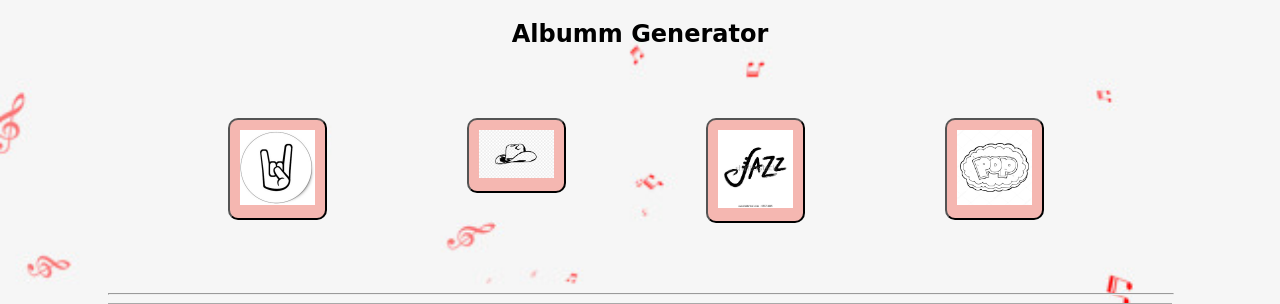
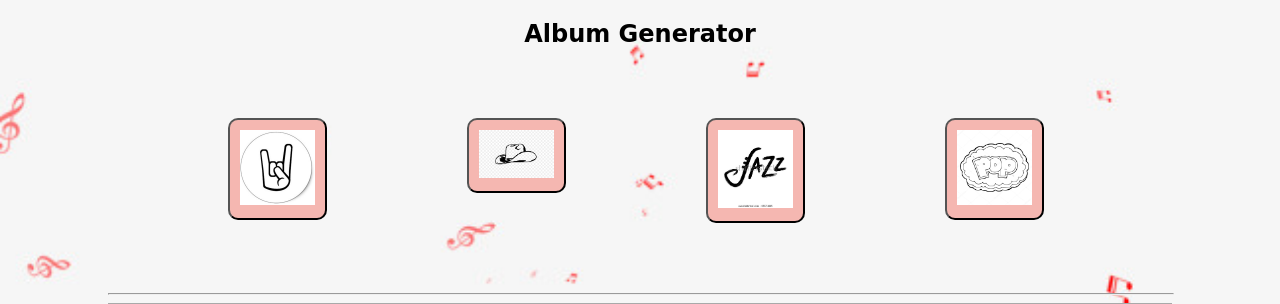
Before and after one commit to IvonneS/cst336, a PHP site: page /hw/hw2/index.php in a window 1280 px wide. Shown: the top 304 px of the page. Run offline with PHP 8.4, Linux system fonts and the light colour scheme.

Commit message:
updating title

```diff
--- a/hw/hw2/index.php
+++ b/hw/hw2/index.php
@@ -15,7 +15,7 @@ Date: 9/25/2018-->
         <title>Homework2 </title>
     </head>
     <body>
-        <h2>Albumm Generator</h2>
+        <h2>Album Generator</h2>
       <div class ="row">
              <div class = "column">
                   <form method="post">
```
